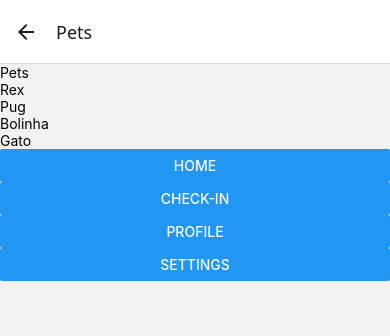
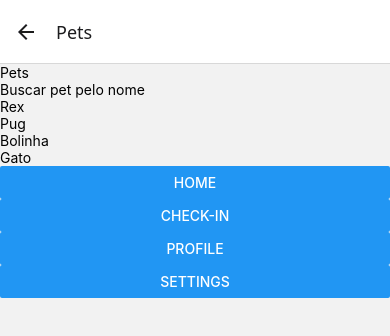
Before and after one commit to GuuiSOares/clyvo-companion, a React Native app: screen /Pets in a window 390 px wide. Shown: the top 336 px of the page. Built offline with nearby package versions, Linux system fonts and the light colour scheme; what react-native-worklets would draw is missing.

Commit message:
feat: implementado filtro de busca na lista de pets

```diff
--- a/src/screens/PetsScreen.tsx
+++ b/src/screens/PetsScreen.tsx
@@ -1,20 +1,32 @@
-import { View, Text, FlatList, Button } from 'react-native';
+import { useState } from 'react';
+import { View, Text, TextInput, FlatList, Button } from 'react-native';
 import type { NativeStackScreenProps } from '@react-navigation/native-stack';
 import type { RootStackParamList } from '../navigation/types';
 
 type Props = NativeStackScreenProps<RootStackParamList, 'Pets'>;
 
 export default function PetsScreen({ navigation }: Props) {
+  const [searchQuery, setSearchQuery] = useState('');
+
   const pets = [
     { id: '1', nome: 'Rex', raca: 'Pug' },
     { id: '2', nome: 'Bolinha', raca: 'Gato' },
   ];
 
+  const filteredPets = pets.filter((pet) =>
+    pet.nome.toLowerCase().includes(searchQuery.toLowerCase())
+  );
+
   return (
     <View>
       <Text>Pets</Text>
+      <TextInput
+        value={searchQuery}
+        onChangeText={setSearchQuery}
+        placeholder="Buscar pet pelo nome"
+      />
       <FlatList
-        data={pets}
+        data={filteredPets}
         keyExtractor={(item) => item.id}
         renderItem={({ item }) => (
           <View>
```
